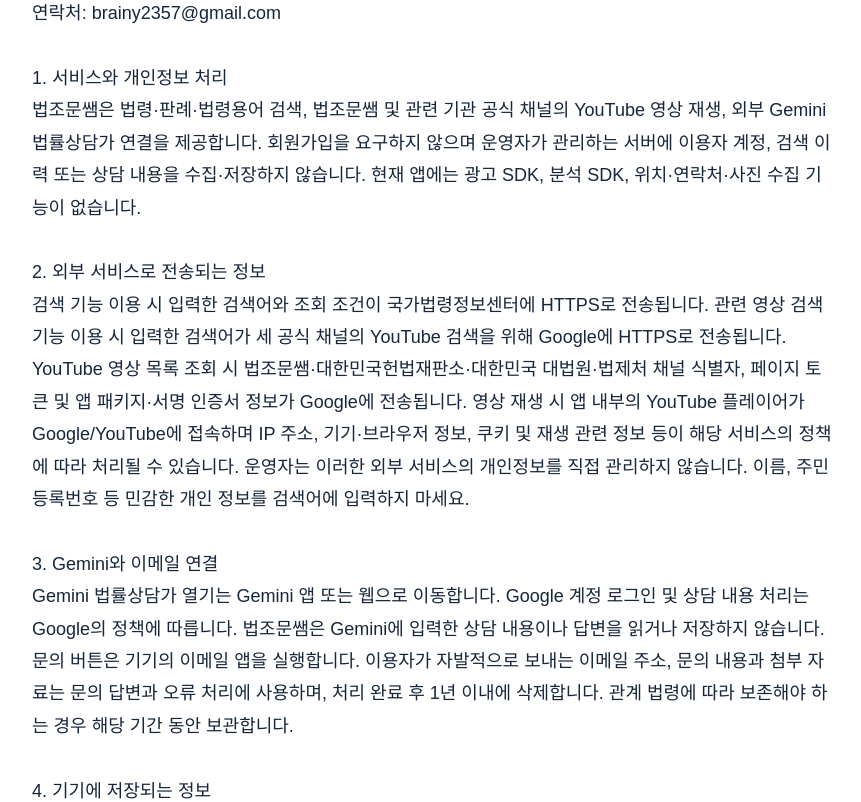
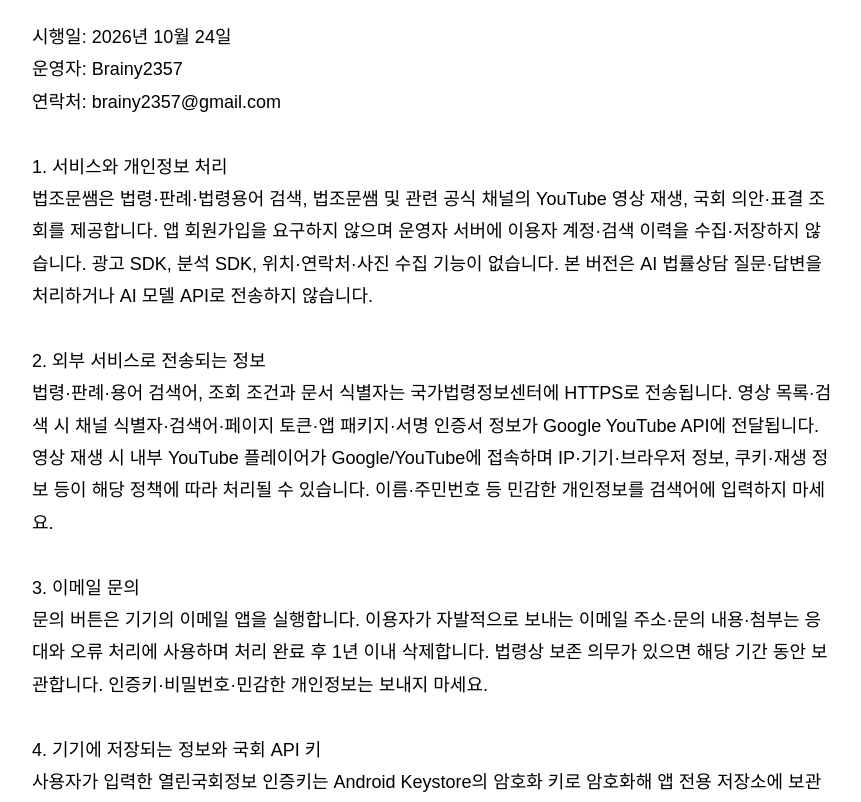
Before and after one commit to brainy2357/lawteacher-privacy, a plain HTML site: page index.html in a window 1280 px wide. Shown: the part 140-942 px from the top of the page, without its empty margins (208-1069 px from the left). Drawn offline with Linux system fonts and the light colour scheme.

Commit message:
Update privacy policy for 1.5.2 removal of AI consultation

```diff
--- a/index.html
+++ b/index.html
@@ -1,34 +1,30 @@
-<!doctype html><html lang="ko"><meta charset="utf-8"><meta name="viewport" content="width=device-width, initial-scale=1"><title>법조문쌤 개인정보처리방침</title><style>body{max-width:800px;margin:40px auto;padding:0 24px;font:18px/1.8 sans-serif;color:#17263b;white-space:pre-wrap}</style><body>법조문쌤 개인정보처리방침
-시행일: 2026년 10월 9일
+<!doctype html>
+<html lang="ko"><head><meta charset="utf-8"><meta name="viewport" content="width=device-width,initial-scale=1"><title>법조문쌤 개인정보처리방침</title><style>body{max-width:800px;margin:32px auto;padding:16px;font:18px/1.8 sans-serif;white-space:pre-wrap;overflow-wrap:anywhere}a{color:#4a3590}</style></head><body><main><h1>법조문쌤 개인정보처리방침</h1>시행일: 2026년 10월 24일
 운영자: Brainy2357
 연락처: brainy2357@gmail.com
 
 1. 서비스와 개인정보 처리
-법조문쌤은 법령&#183;판례&#183;법령용어 검색, 법조문쌤 및 관련 기관 공식 채널의 YouTube 영상 재생, 외부 Gemini 법률상담가 연결을 제공합니다. 회원가입을 요구하지 않으며 운영자가 관리하는 서버에 이용자 계정, 검색 이력 또는 상담 내용을 수집&#183;저장하지 않습니다. 현재 앱에는 광고 SDK, 분석 SDK, 위치&#183;연락처&#183;사진 수집 기능이 없습니다.
+법조문쌤은 법령·판례·법령용어 검색, 법조문쌤 및 관련 공식 채널의 YouTube 영상 재생, 국회 의안·표결 조회를 제공합니다. 앱 회원가입을 요구하지 않으며 운영자 서버에 이용자 계정·검색 이력을 수집·저장하지 않습니다. 광고 SDK, 분석 SDK, 위치·연락처·사진 수집 기능이 없습니다. 본 버전은 AI 법률상담 질문·답변을 처리하거나 AI 모델 API로 전송하지 않습니다.
 
 2. 외부 서비스로 전송되는 정보
-검색 기능 이용 시 입력한 검색어와 조회 조건이 국가법령정보센터에 HTTPS로 전송됩니다. 관련 영상 검색 기능 이용 시 입력한 검색어가 세 공식 채널의 YouTube 검색을 위해 Google에 HTTPS로 전송됩니다. YouTube 영상 목록 조회 시 법조문쌤&#183;대한민국헌법재판소&#183;대한민국 대법원&#183;법제처 채널 식별자, 페이지 토큰 및 앱 패키지&#183;서명 인증서 정보가 Google에 전송됩니다. 영상 재생 시 앱 내부의 YouTube 플레이어가 Google/YouTube에 접속하며 IP 주소, 기기&#183;브라우저 정보, 쿠키 및 재생 관련 정보 등이 해당 서비스의 정책에 따라 처리될 수 있습니다. 운영자는 이러한 외부 서비스의 개인정보를 직접 관리하지 않습니다. 이름, 주민등록번호 등 민감한 개인 정보를 검색어에 입력하지 마세요.
+법령·판례·용어 검색어, 조회 조건과 문서 식별자는 국가법령정보센터에 HTTPS로 전송됩니다. 영상 목록·검색 시 채널 식별자·검색어·페이지 토큰·앱 패키지·서명 인증서 정보가 Google YouTube API에 전달됩니다. 영상 재생 시 내부 YouTube 플레이어가 Google/YouTube에 접속하며 IP·기기·브라우저 정보, 쿠키·재생 정보 등이 해당 정책에 따라 처리될 수 있습니다. 이름·주민번호 등 민감한 개인정보를 검색어에 입력하지 마세요.
 
-3. Gemini와 이메일 연결
-Gemini 법률상담가 열기는 Gemini 앱 또는 웹으로 이동합니다. Google 계정 로그인 및 상담 내용 처리는 Google의 정책에 따릅니다. 법조문쌤은 Gemini에 입력한 상담 내용이나 답변을 읽거나 저장하지 않습니다. 문의 버튼은 기기의 이메일 앱을 실행합니다. 이용자가 자발적으로 보내는 이메일 주소, 문의 내용과 첨부 자료는 문의 답변과 오류 처리에 사용하며, 처리 완료 후 1년 이내에 삭제합니다. 관계 법령에 따라 보존해야 하는 경우 해당 기간 동안 보관합니다.
+3. 이메일 문의
+문의 버튼은 기기의 이메일 앱을 실행합니다. 이용자가 자발적으로 보내는 이메일 주소·문의 내용·첨부는 응대와 오류 처리에 사용하며 처리 완료 후 1년 이내 삭제합니다. 법령상 보존 의무가 있으면 해당 기간 동안 보관합니다. 인증키·비밀번호·민감한 개인정보는 보내지 마세요.
 
-4. 기기에 저장되는 정보
-검색 결과와 화면 상태는 실행 중 메모리에서 처리됩니다. YouTube WebView는 동작 과정에서 쿠키&#183;캐시를 기기에 저장할 수 있으며 Android 설정의 앱 저장공간 삭제로 제거할 수 있습니다. 앱의 데이터 백업은 비활성화되어 있습니다.
+4. 기기에 저장되는 정보와 국회 API 키
+사용자가 입력한 열린국회정보 인증키는 Android Keystore의 암호화 키로 암호화해 앱 전용 저장소에 보관합니다. 키는 국회 API 조회를 위해 open.assembly.go.kr로만 HTTPS 전송하며 운영자 서버로 전송하지 않습니다. 국회 대수·의안명·의안 ID·페이지 조건도 해당 API로 전달됩니다. 국회 메뉴의 API 인증키 변경·삭제, 앱 데이터 삭제 또는 앱 제거로 저장 데이터를 지울 수 있습니다.
+검색 결과는 실행 중 메모리에서 처리하며 홈 복귀 시 법령·판례·용어 본문을 해제합니다. YouTube 목록은 재조회 비용을 줄이기 위해 실행 중 메모리에 남을 수 있습니다. YouTube WebView는 동작 과정에서 쿠키·캐시를 저장할 수 있고 Android 앱 데이터 삭제로 제거할 수 있습니다. 백업은 사용하지 않습니다.
 
-5. 보안 및 이용자의 권리
-외부 통신에는 HTTPS를 사용합니다. 문의 내용의 열람&#183;정정&#183;삭제를 원하는 이용자는 brainy2357@gmail.com으로 요청할 수 있습니다. 이메일에는 필요한 최소한의 정보만 포함해 주세요. 운영자는 판매 목적의 개인정보 제공을 하지 않습니다.
+5. 외부 서비스 정책
+제공기관은 요청 처리·보안 등을 위해 접속 로그·IP·기기 정보를 각 정책에 따라 처리할 수 있습니다. 앱이 별도 저장하지 않는다는 안내가 외부 서비스의 로그 미처리를 의미하지는 않습니다. 공식 원문 링크를 열면 해당 기관의 정책이 적용됩니다.
+국가법령정보센터: https://www.law.go.kr
+YouTube: https://www.youtube.com
+Google 개인정보처리방침: https://policies.google.com/privacy
+열린국회정보: https://open.assembly.go.kr
 
-6. 외부 서비스 정책과 공공정보 출처
-Google 개인정보처리방침: https://policies.google.com/privacy
-YouTube 이용약관: https://www.youtube.com/t/terms
-국가법령정보센터: https://www.law.go.kr
-Gemini: https://gemini.google.com
-온라인 개인정보처리방침은 GitHub Pages에서 제공됩니다. 웹페이지를 방문하면 IP 주소와 브라우저 정보 등이 GitHub의 정책에 따라 처리될 수 있습니다.
-GitHub 개인정보처리방침: https://docs.github.com/en/site-policy/privacy-policies/github-general-privacy-statement
-본 앱은 정부&#183;Google의 공식 앱이 아닙니다. 법률 정보는 일반 정보이며 변호사의 법률 자문을 대체하지 않습니다.
-
-7. 변경 안내
-개인정보 처리 방식이 변경되면 시행일과 변경 내용을 앱 도움말 및 공개 개인정보처리방침에 안내합니다. 공개 배포 전 운영자는 개인정보처리방침의 웹 게시 주소를 Google Play에 등록합니다.
+6. 권리 행사와 방침 변경
+개인정보 관련 문의·열람·정정·삭제 요청은 brainy2357@gmail.com으로 접수해 주세요. 외부 서비스가 보관하는 정보는 해당 서비스의 권리 행사 절차가 필요할 수 있습니다. 방침 변경은 앱의 도움말 및 문의에서 안내합니다.
 
 Copyright (C) 2026 Brainy2357. All rights reserved.
-</body></html>
+</main></body></html>
```
